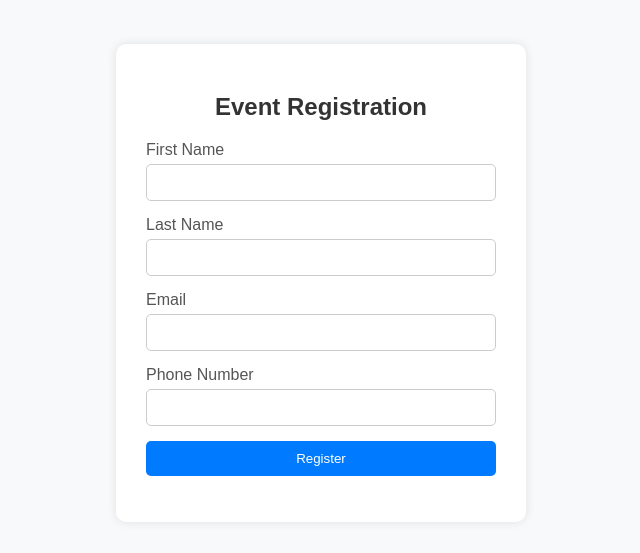
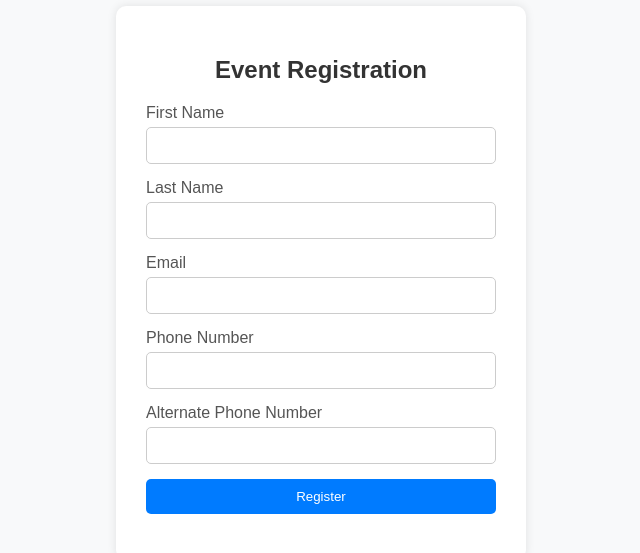
Before and after one commit to keerthi22261A0553/regis, a plain HTML site: page index.html in a window 1280 px wide. Shown: the part 117-670 px from the top of the page, without its empty margins (319-959 px from the left). Drawn offline with Linux system fonts and the light colour scheme.

Commit message:
extra field added

```diff
--- a/index.html
+++ b/index.html
@@ -112,7 +112,10 @@
 
             </div>
 
-
+           <div class="inputbox">
+               <label for="phone">Alternate Phone Number</label>
+               <input type="tel" id="AlternatePhNo" name=" Alternate phone" required>
+            </div>
 
 
             <!-- Submit Button -->
```
